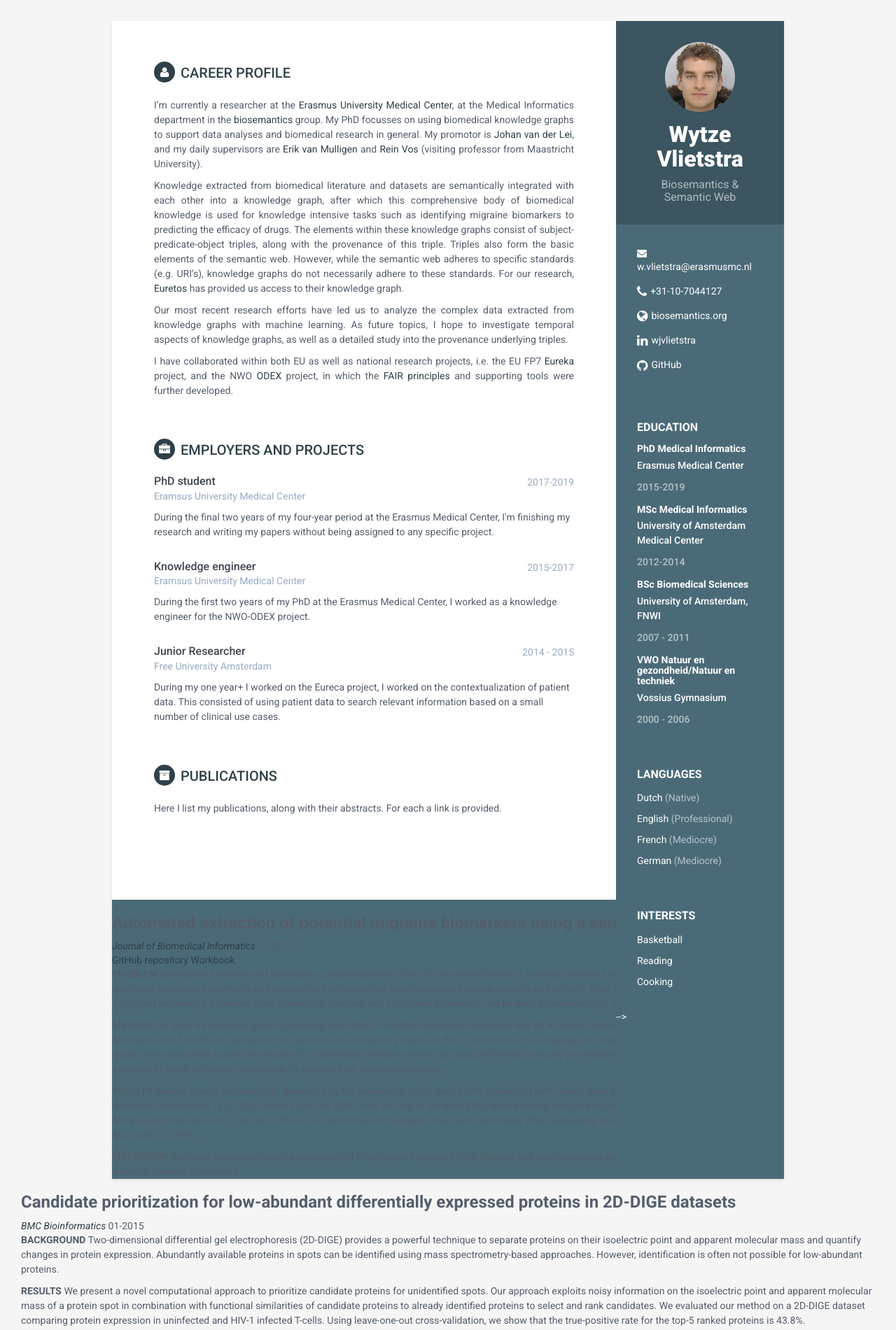
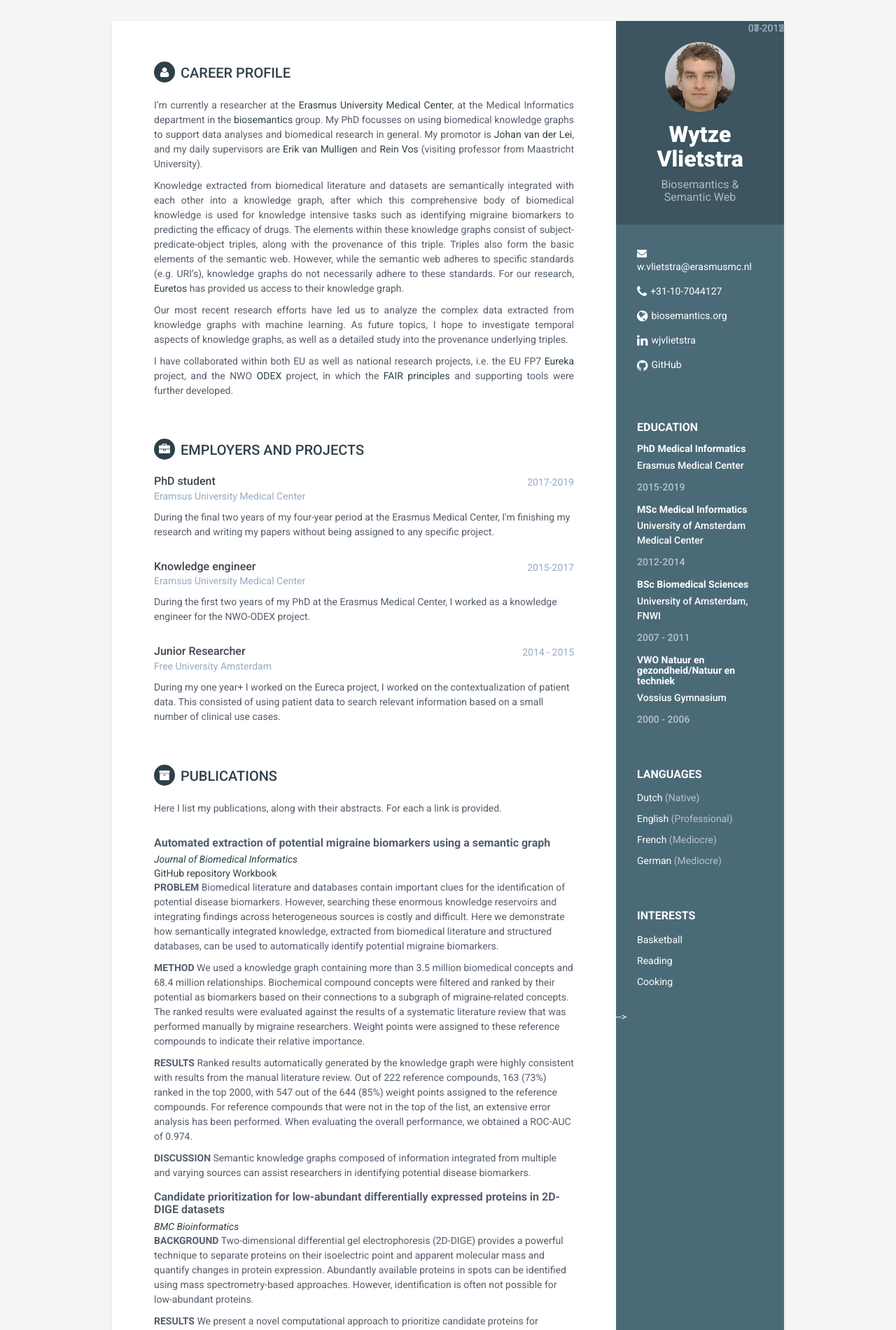
Before and after one commit to Wytz/wytz.github.io, a Jekyll site: the page built from index.html, in a window 1280 px wide. Shown: the top 1901 px of the page at 70% size. Built offline with Jekyll 4.4.1, drawn with Linux system fonts in a browser that asks for light colours.

Commit message:
projects layout fix

```diff
--- a/_data/educations.yml
+++ b/_data/educations.yml
@@ -8,7 +8,7 @@
   time: 2012-2014
 - education:
   degree: BSc Biomedical Sciences
-  university: "[University of Amsterdam, FNWI](http://www.uva.nl/en/home)"
+  university: "[University of Amsterdam, FNWI](http://www.uva.nl/faculteiten/faculteit-der-natuurwetenschappen-wiskunde-en-informatica/faculteit-der-natuurwetenschappen-wiskunde-en-informatica.html)"
   time: 2007 - 2011
 - education:
   degree: VWO Natuur en gezondheid/Natuur en techniek
--- a/_includes/projects.html
+++ b/_includes/projects.html
@@ -15,7 +15,7 @@
 	  <div class="metadata">
 
 	    <span class="project-link"><a href="{{ project.link }}"><i>  {{ project.journal}}  </i></a></span>
-	  	<span class="time">{{ project.publicationdate }}</div>
+	  	<span class="time">{{ project.publicationdate }}
 	  </div>
 	  <div class = links>
 
```
